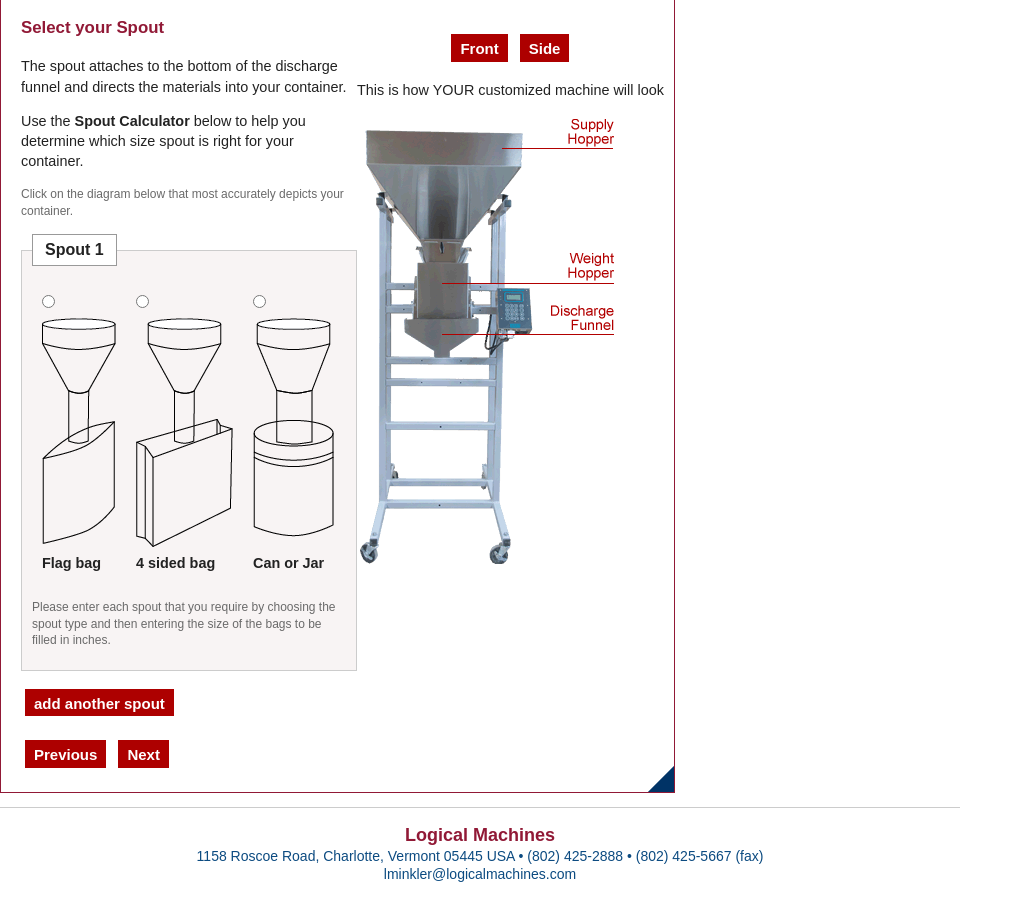
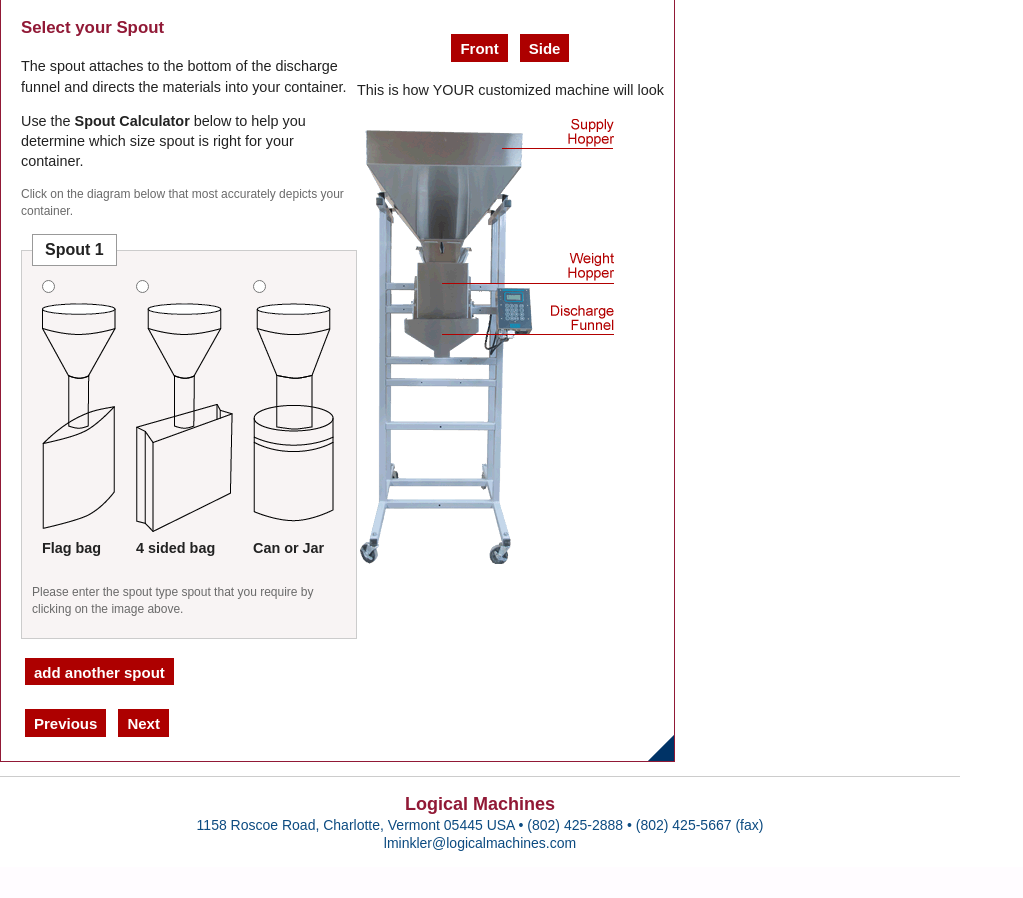
Before and after one commit to tashaharrison/lmpag, a PHP site: page /foo/ in a window 1280 px wide, after a click that opens the changed part. Shown: the part 689-1587 px from the top of the page, without its empty margins (0-1023 px from the left). After the commit the page ends 1540 px from the top, so only its background shows below. Run offline with PHP 8.4, Linux system fonts and the light colour scheme; some libraries are stand-ins or nearby versions.

Commit message:
Added a contextual instruction to the spout selection

```diff
--- a/css/main.css
+++ b/css/main.css
@@ -543,6 +543,9 @@ ul.field-name-spout-type input[type="radio"]:checked + label .can-or-jar-spout {
 	height: 74px;
 	background-position: -10px -809px;
 }
+ul.field-name-spout-type {
+	margin: 0;
+}
 ul.field-name-spout-type label {
 	border: none;
 	display:inline;
--- a/index.html
+++ b/index.html
@@ -608,7 +608,7 @@
 										</ul>
 										<div class="description">
 											<p>
-												Please enter each spout that you require by choosing the spout type and then entering the size of the bags to be filled in inches.
+												Please enter the spout type spout that you require by clicking on the image above.
 											</p>
 										</div>
 										<ul id="spout-1-dimensions" class="field-type-textfield field-name-dimensions">
--- a/js/main.js
+++ b/js/main.js
@@ -117,6 +117,9 @@ $(document)
 												.hide();
 										spoutContainer.find(
 												'.spout-width-inches').show();
+										spoutContainer.find(
+										'.description p')
+										.html("Please enter the size of the bags to be filled in inches");
 										break;
 									case '4-sided-bag':
 										machineImage.find('.spout')
@@ -128,6 +131,9 @@ $(document)
 												.find(
 														'.spout-width-inches,.spout-height-inches')
 												.show();
+										spoutContainer.find(
+										'.description p')
+										.html("Please enter the size of the bags to be filled in inches");
 										break;
 									case 'can-jar':
 										machineImage.find('.spout')
@@ -138,6 +144,9 @@ $(document)
 										spoutContainer.find(
 												'.spout-diameter-inches')
 												.show();
+										spoutContainer.find(
+										'.description p')
+										.html("Please enter the size of the bags to be filled in inches");
 										break;
 									case 'Front':
 										machineImage.removeClass('side')
@@ -219,10 +228,12 @@ $(document)
 													},
 													'name' : newSpoutTypeID
 												}).prop('checked', false)
-
 										.next().attr('for', function(arr) {
 											return newSpoutTypeID + "-" + arr
 										});
+										newElem.find(
+										'.description p')
+										.html("Please enter the spout type spout that you require by clicking on the image above.");
 
 										newElem
 												.children(
```
